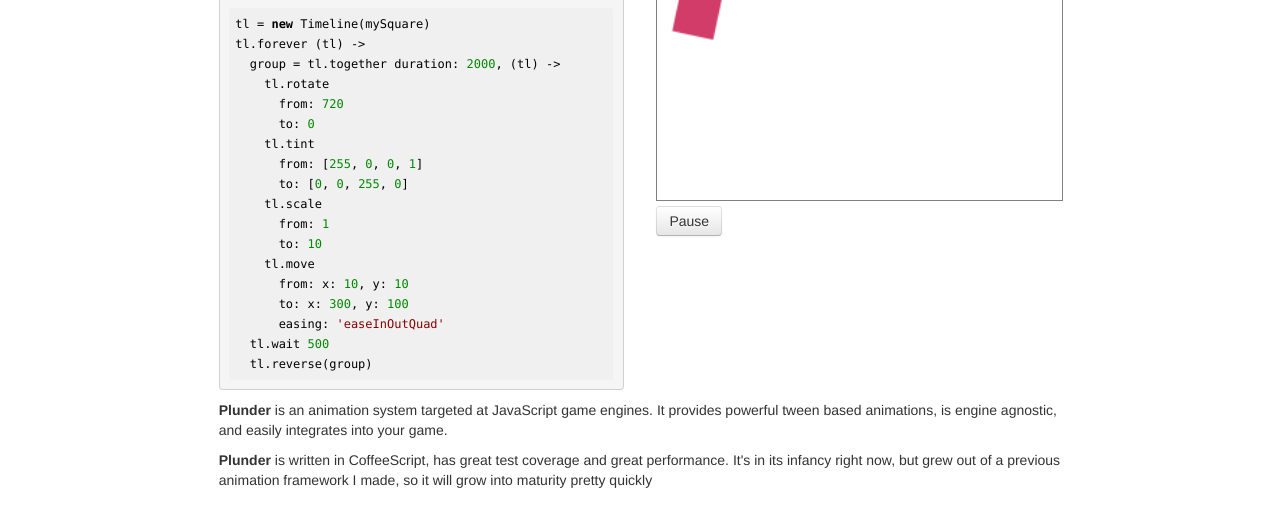
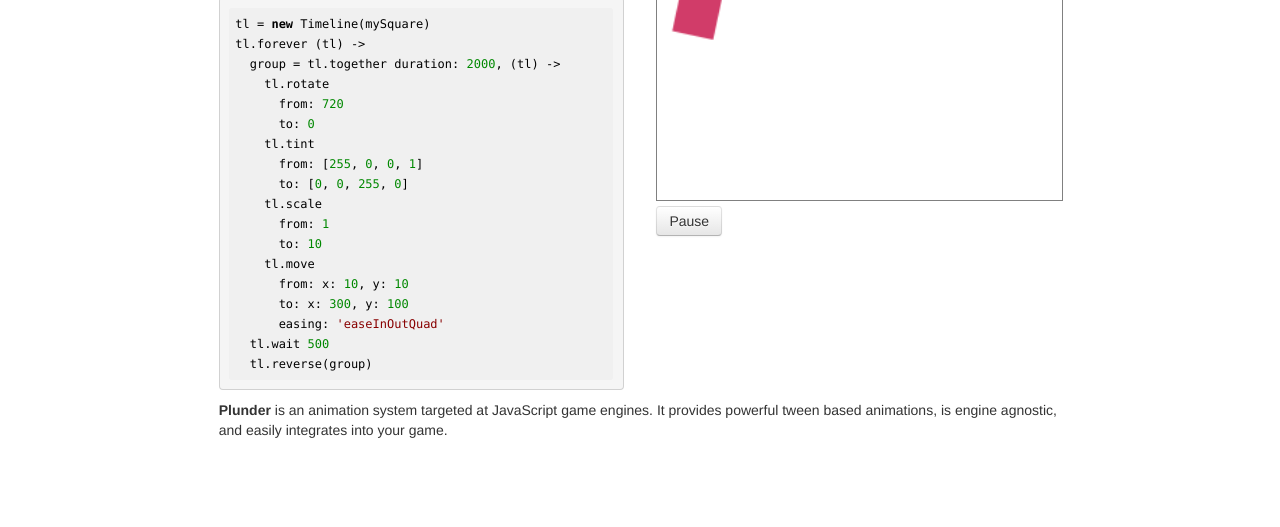
Before and after one commit to city41/plunder, a plain HTML site: page index.html in a window 1280 px wide. Shown: the part 125-652 px from the top of the page. Drawn offline with nearby package versions, Linux system fonts and the light colour scheme.

Commit message:
Removed second paragraph

```diff
--- a/index.html
+++ b/index.html
@@ -74,7 +74,6 @@
 		<div class="span8">
 			<p><b>Plunder</b> is an animation system targeted at JavaScript game engines. It provides powerful tween based animations, is engine agnostic,
 			and easily integrates into your game.</p>
-			<p><b>Plunder</b> is written in CoffeeScript, has great test coverage and great performance. It's in its infancy right now, but grew out of a previous animation framework I made, so it will grow into maturity pretty quickly</p>
 		</div>
 		<div class="span2"></div>
 	</div>
```
